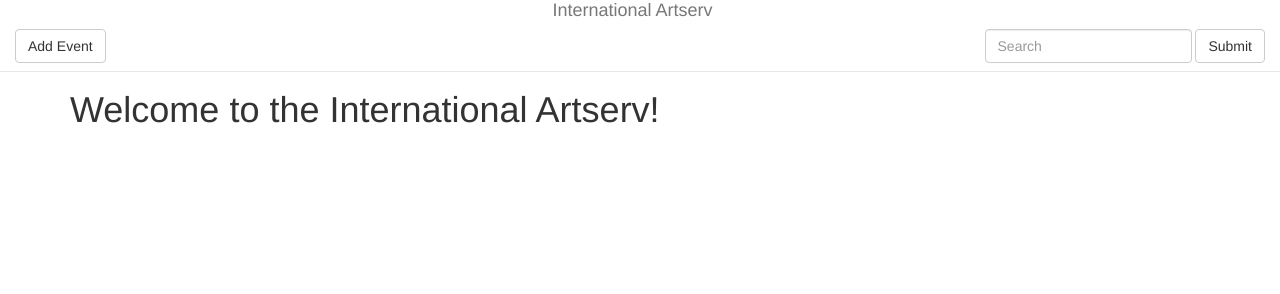
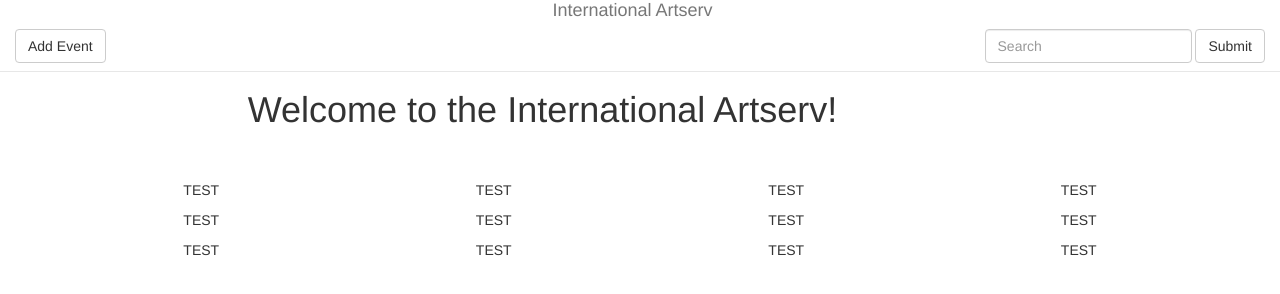
Before and after one commit to janephilipps/international-artserv, a plain HTML site: page index.html in a window 1280 px wide. Drawn offline with nearby package versions, Linux system fonts and the light colour scheme; some packages are replaced by stand-ins of ours.

Commit message:
fake template

```diff
--- a/index.html
+++ b/index.html
@@ -37,7 +37,35 @@
         </div>
       </nav>
       <div class="container">
-        <h1>Welcome to the International Artserv!</h1>
+        <div class="row">
+          <div class="col-md-10">
+            <h1>Welcome to the International Artserv!</h1>
+          </div>
+        </div>
+        <br>
+        <br>
+        <div class="row">
+          <div class="col-md-3">
+            <p>TEST</p>
+            <p>TEST</p>
+            <p>TEST</p>
+          </div>
+          <div class="col-md-3">
+            <p>TEST</p>
+            <p>TEST</p>
+            <p>TEST</p>
+          </div>
+          <div class="col-md-3">
+            <p>TEST</p>
+            <p>TEST</p>
+            <p>TEST</p>
+          </div>
+          <div class="col-md-3">
+            <p>TEST</p>
+            <p>TEST</p>
+            <p>TEST</p>
+          </div>
+        </div>
       </div>
     </div>
   </body>
--- a/style.css
+++ b/style.css
@@ -1,5 +1,6 @@
 body {
   padding-top: 70px;
+  text-align: center;
 }
 
 .navbar-default {
```
